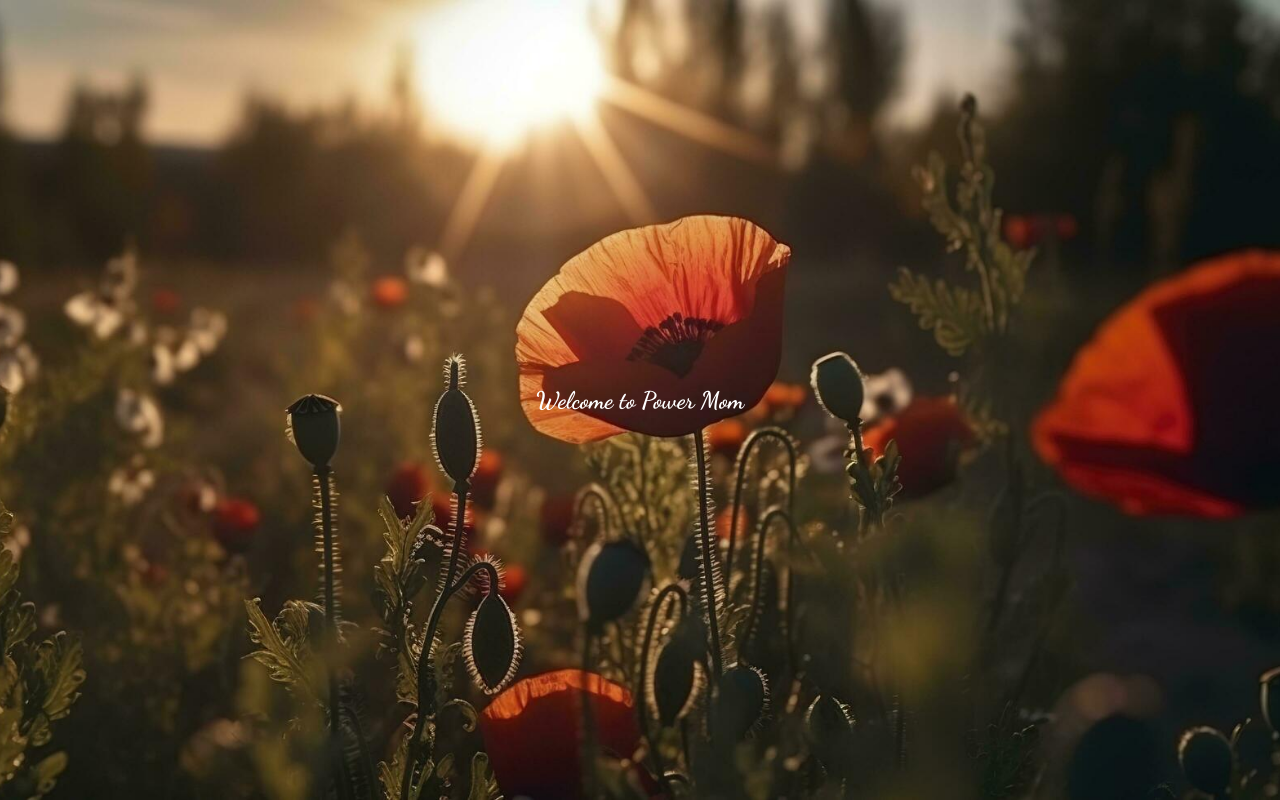
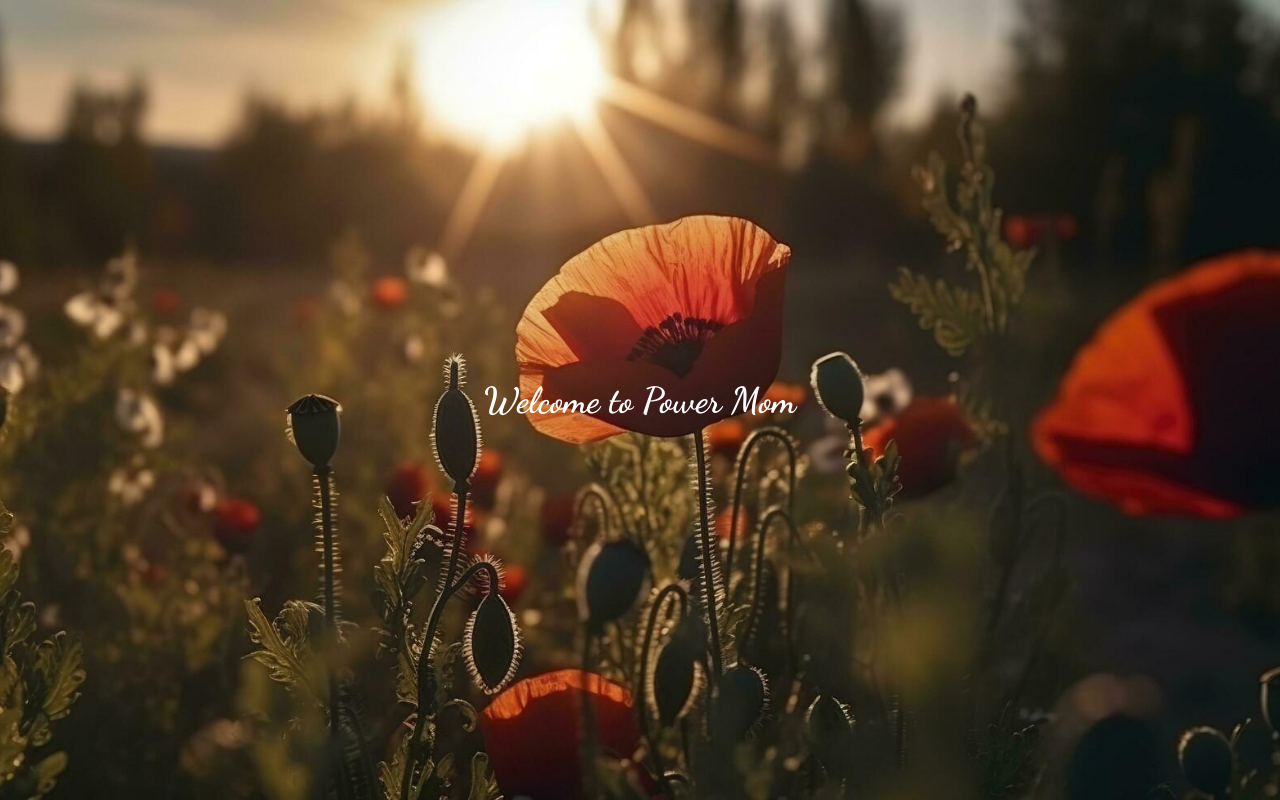
Before and after one commit to blombergalex/power-mom, a Next.js app: page / in a window 1280 px wide. Built offline with nearby package versions, Linux system fonts and the light colour scheme; a web font is replaced by a local one.

Commit message:
animate welcome-message

```diff
--- a/src/components/Hero/Hero.module.css
+++ b/src/components/Hero/Hero.module.css
@@ -11,7 +11,7 @@
 .welcomeMessage {
     width: 100%;
     color: var(--main-light);
-    font-size: 16px;
+    font-size: 24px;
     position: absolute;
     top: 50%;
     left: 50%;
@@ -19,3 +19,12 @@
     text-align: center;
     z-index: 100;
 }
+
+.welcomeMessage h2 {
+    opacity: 0;
+    transition: opacity 2s ease;
+}
+
+.welcomeMessage.show h2 {
+    opacity: 1;
+}
--- a/src/components/Hero/index.js
+++ b/src/components/Hero/index.js
@@ -1,3 +1,5 @@
+'use client'
+import { useEffect, useRef, useState } from 'react';
 import Image from 'next/image'
 import Poppies from '../../../public/images/poppies.jpg'
 import { Dancing_Script } from 'next/font/google'
@@ -6,6 +8,18 @@ import styles from './Hero.module.css'
 const dancingScript = Dancing_Script({subsets: ["latin"]})
 
 const Hero = () => {
+    const [showText, setShowText] = useState(false);
+    const welcomeRef = useRef(null);
+
+    useEffect(() => {
+        const timer = setTimeout(() => {
+            setShowText(true);
+        }, 100);
+
+        return () => clearTimeout(timer);
+    }, []);
+
+
     return (
         <div className={styles.hero}>
             <div className={styles.heroImage}>
@@ -16,7 +30,7 @@ const Hero = () => {
                     objectFit="cover"
                 />
             </div>
-            <div className={styles.welcomeMessage}>
+            <div className={`${styles.welcomeMessage} ${showText ? styles.show : ''}`} ref={welcomeRef}>
                 <h2 className={dancingScript.className}>Welcome to Power Mom</h2>
             </div>
         </div>
```
